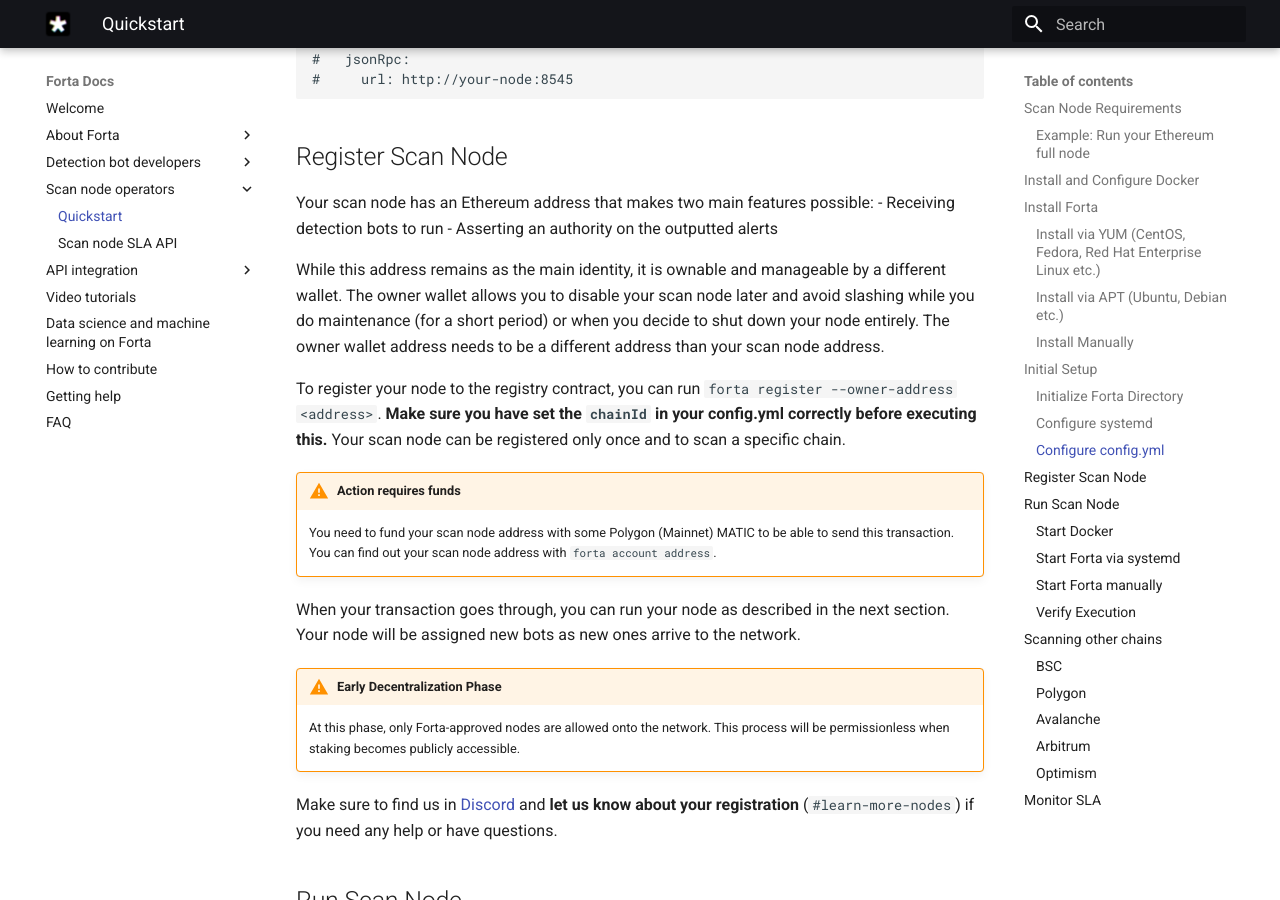
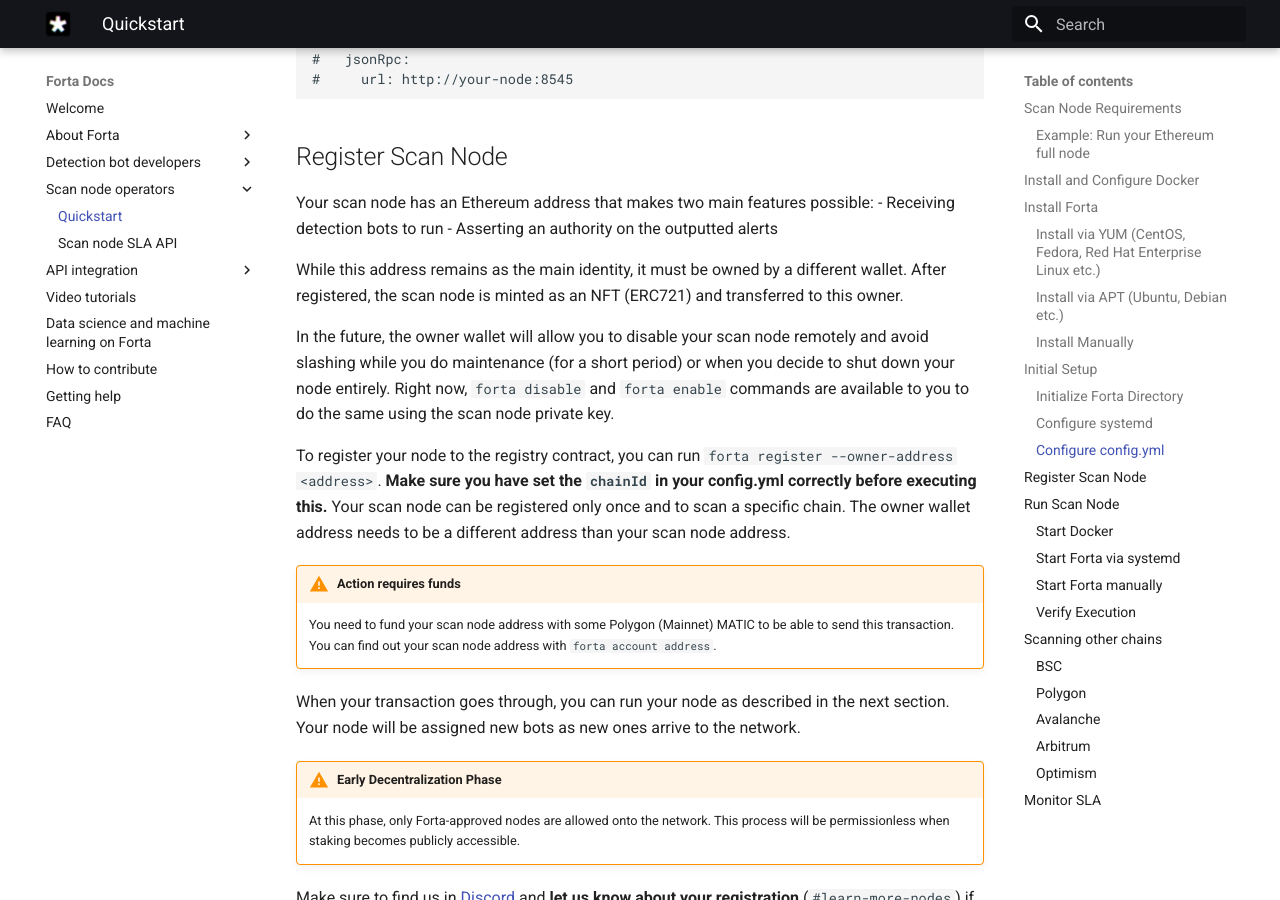
Before and after one commit to forta-network/docs, an MkDocs documentation site: the page built from docs/scanner-quickstart.md, in a window 1280 px wide and 900 px high, scrolled down 5083 px. Built offline with MkDocs 1.6.1 and Material for MkDocs 9.7.7, drawn with Linux system fonts in a browser that asks for light colours.

Commit message:
mention enable and disable commands & NFT minting

```diff
--- a/docs/scanner-quickstart.md
+++ b/docs/scanner-quickstart.md
@@ -213,9 +213,11 @@
   - Receiving detection bots to run
   - Asserting an authority on the outputted alerts
 
-While this address remains as the main identity, it is ownable and manageable by a different wallet. The owner wallet allows you to disable your scan node later and avoid slashing while you do maintenance (for a short period) or when you decide to shut down your node entirely. The owner wallet address needs to be a different address than your scan node address.
+While this address remains as the main identity, it must be owned by a different wallet. After registered, the scan node is minted as an NFT (ERC721) and transferred to this owner.
 
-To register your node to the registry contract, you can run `forta register --owner-address <address>`. **Make sure you have set the `chainId` in your config.yml correctly before executing this.** Your scan node can be registered only once and to scan a specific chain.
+In the future, the owner wallet will allow you to disable your scan node remotely and avoid slashing while you do maintenance (for a short period) or when you decide to shut down your node entirely. Right now, `forta disable` and `forta enable` commands are available to you to do the same using the scan node private key.
+
+To register your node to the registry contract, you can run `forta register --owner-address <address>`. **Make sure you have set the `chainId` in your config.yml correctly before executing this.** Your scan node can be registered only once and to scan a specific chain. The owner wallet address needs to be a different address than your scan node address.
 
 !!! warning "Action requires funds"
     You need to fund your scan node address with some Polygon (Mainnet) MATIC to be able to send this transaction. You can find out your scan node address with `forta account address`.
```
